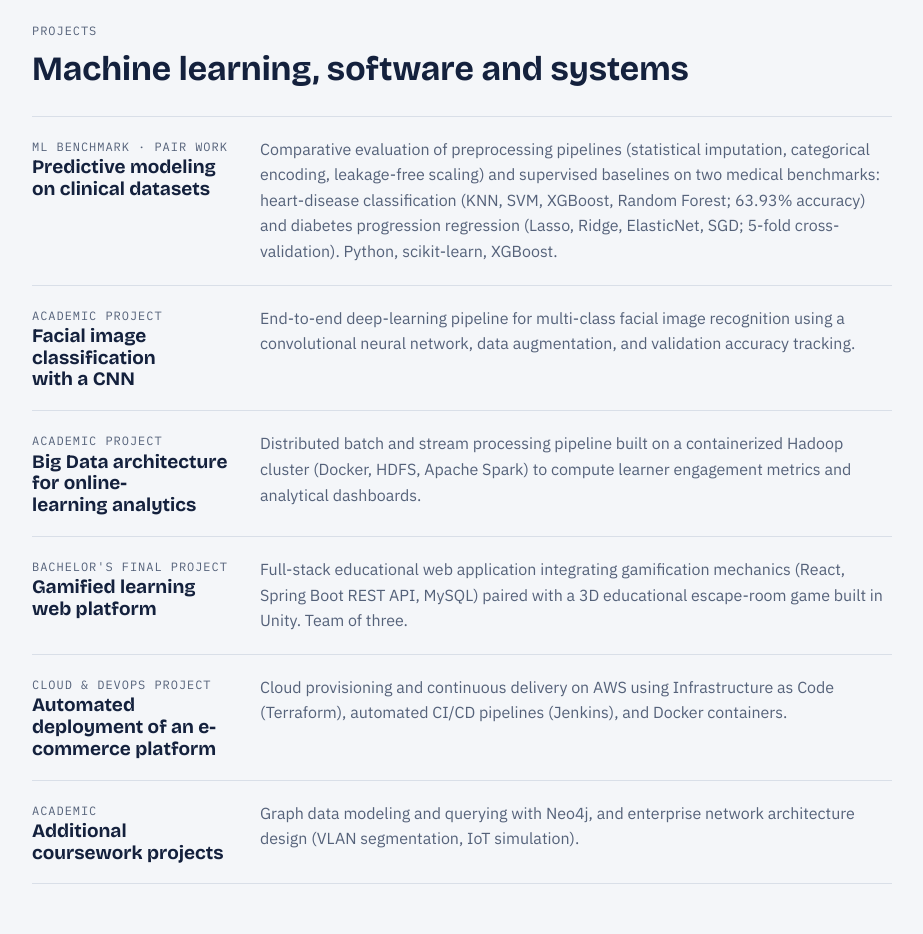
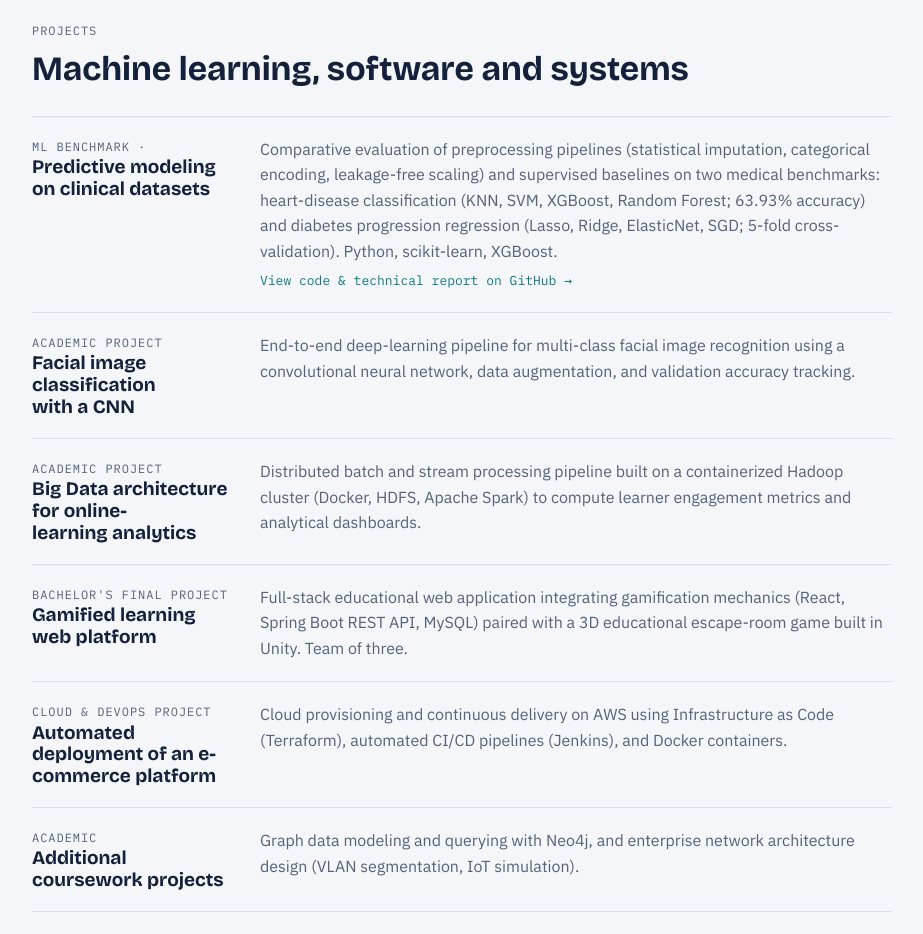
Before and after one commit to LynaLarem/research, a plain HTML site: page index.html in a window 1280 px wide. Shown: the part 2020-2954 px from the top of the page, without its empty margins (178-1101 px from the left). Drawn offline with nearby package versions, Linux system fonts and the light colour scheme.

Commit message:
Update index.html

```diff
--- a/index.html
+++ b/index.html
@@ -173,11 +173,12 @@ footer p{max-width:60ch;margin:0}
   <div class="list">
     <div class="item">
       <div>
-        <div class="label">ML benchmark · Pair work</div>
+        <div class="label">ML benchmark ·</div>
         <h3>Predictive modeling on clinical datasets</h3>
       </div>
       <div>
         <p>Comparative evaluation of preprocessing pipelines (statistical imputation, categorical encoding, leakage-free scaling) and supervised baselines on two medical benchmarks: heart-disease classification (KNN, SVM, XGBoost, Random Forest; 63.93% accuracy) and diabetes progression regression (Lasso, Ridge, ElasticNet, SGD; 5-fold cross-validation). Python, scikit-learn, XGBoost.</p>
+        <a class="proj-link" href="https://github.com/LynaLarem/clinical-ml-benchmark.git" target="_blank" rel="noopener">View code &amp; technical report on GitHub →</a>
       </div>
     </div>
     <div class="item">
```
